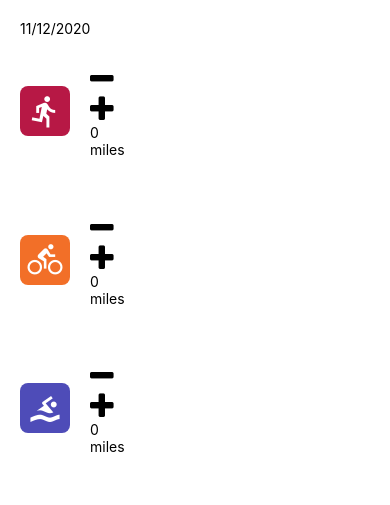
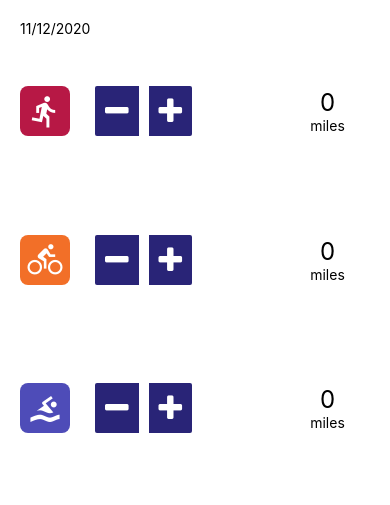
Before and after one commit to FseanU/fitness, a React Native app: screen / in a window 390 px wide. Shown: the top 505 px of the page. Built offline with nearby package versions, Linux system fonts and the light colour scheme.

Commit message:
feat: Add style to Steppers

```diff
--- a/components/Steppers.js
+++ b/components/Steppers.js
@@ -1,22 +1,70 @@
 import React from 'react'
-import { View, Text, TouchableOpacity } from 'react-native'
+import { View, Text, TouchableOpacity, StyleSheet, Platform } from 'react-native'
 import { FontAwesome, Entypo } from '@expo/vector-icons'
+import { gray, purple, white } from '../utils/colors'
 
 export default function Steppers({ max, unit, step, value, onIncrement, onDecrement }) {
     return (
-        <View>
-          <View>
-            <TouchableOpacity onPress={onDecrement}>
-              <FontAwesome name='minus' size={30} color={'black'} />
-            </TouchableOpacity>
-            <TouchableOpacity onPress={onIncrement}>
-              <FontAwesome name='plus' size={30} color={'black'} />
-            </TouchableOpacity>
-          </View>
-          <View>
-            <Text>{value}</Text>
-            <Text>{unit}</Text>
+        <View style={[styles.row, { justifyContent: "space-between"}]}>
+          {Platform.OS === 'ios'
+            ? <View style={{flexDirection: 'row'}}>
+                <TouchableOpacity
+                  style={[styles.iosBtn, { borderTopRightRadius: 0, borderBottomRightRadius: 0 }]}
+                  onPress={onDecrement}>
+                  <Entypo name='minus' size={30} color={'purple'} />
+                </TouchableOpacity>
+                <TouchableOpacity
+                  style={[styles.iosBtn, { borderTopLeftRadius: 0, borderBottomLeftRadius: 0 }]}
+                  onPress={onIncrement}>
+                  <Entypo name='plus' size={30} color={'purple'} />
+                </TouchableOpacity>
+              </View>
+            : <View style={{flexDirection: 'row'}}>
+                <TouchableOpacity
+                  style={[styles.androidBtn, { borderTopRightRadius: 0, borderBottomRightRadius: 0 }]}
+                  onPress={onDecrement}>
+                  <FontAwesome name='minus' size={30} color={'white'} />
+                </TouchableOpacity>
+                <TouchableOpacity
+                  style={[styles.androidBtn, { borderTopLeftRadius: 0, borderBottomLeftRadius: 0 }]}
+                  onPress={onIncrement}>
+                  <FontAwesome name='plus' size={30} color={'white'} />
+                </TouchableOpacity>
+              </View>
+          }
+
+          <View style={styles.metricCounter}>
+            <Text style={{fontSize: 24, textAlign: 'center'}}>{value}</Text>
+            <Text styel={{fontSize: 18, color: gray}}>{unit}</Text>
           </View>
         </View>
     )
 }
+
+const styles = StyleSheet.create({
+  row: {
+    flexDirection: 'row',
+    flex: 1,
+    alignItems: 'center',
+  },
+  iosBtn: {
+    backgroundColor: white,
+    borderColor: purple,
+    borderWidth: 1,
+    borderRadius: 3,
+    padding: 5,
+    paddingLeft: 25,
+    paddingRight: 25,
+  },
+  androidBtn: {
+    margin: 5,
+    backgroundColor: purple,
+    padding: 10,
+    borderRadius: 2,
+  },
+  metricCounter: {
+    width: 85,
+    justifyContent: 'center',
+    alignItems: 'center',
+  }
+})
```
